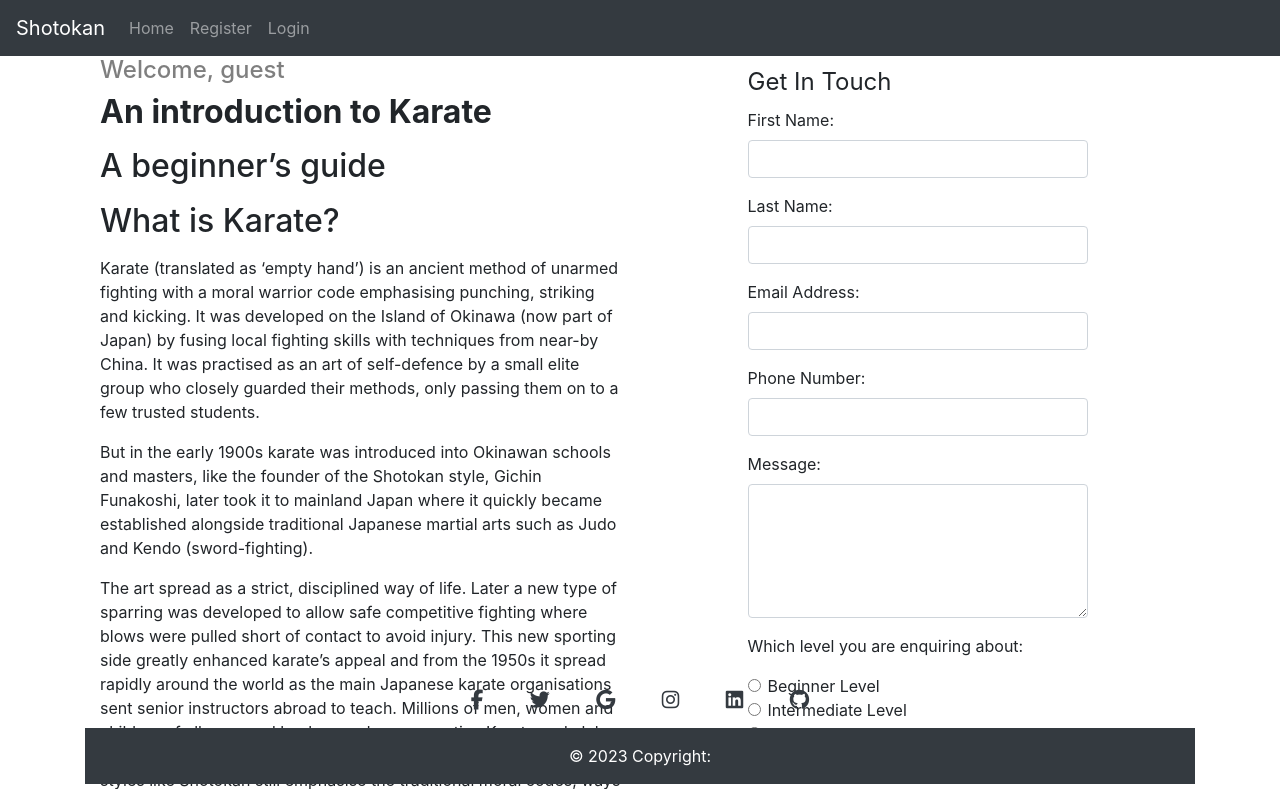
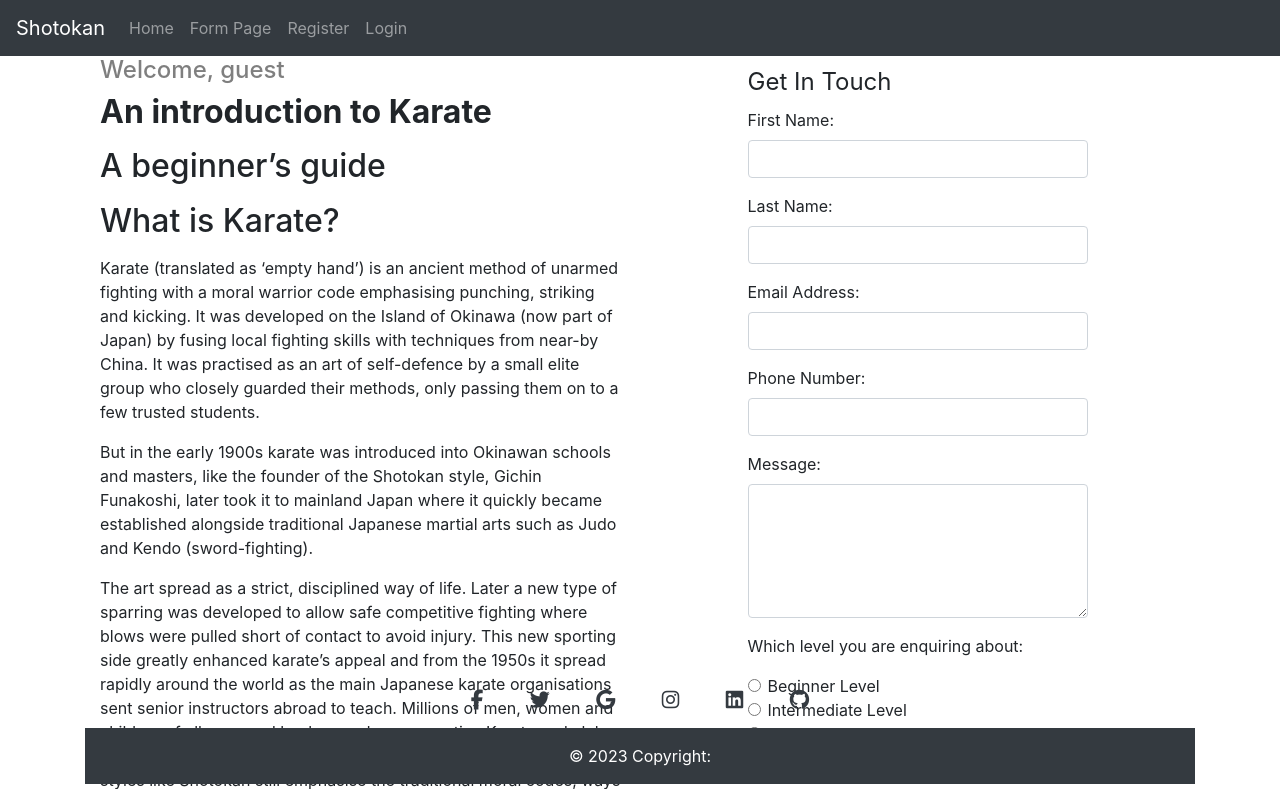
Before and after one commit to Shaga-Matula/pgcipp4, a Django app: page / in a window 1280 px wide. Shown: the top 789 px of the page. Run offline with Django 3.2, Linux system fonts and the light colour scheme; some libraries are stand-ins or nearby versions.

Commit message:
add form_page

```diff
--- a/shotokanapp/urls.py
+++ b/shotokanapp/urls.py
@@ -3,4 +3,5 @@ from django.urls import path
 
 urlpatterns = [
     path('', views.firstpage.as_view(), name="home"),
+    path('', views.form_page.as_view(), name="form_page"),
 ]
--- a/shotokanapp/views.py
+++ b/shotokanapp/views.py
@@ -12,3 +12,9 @@ class firstpage(View):
 
         }
         return render(request, 'index.html', context)
+
+
+class form_page(View):
+
+    def get(self, request, *args, **kwargs):
+        return render(request, 'form_page.html',)
--- a/templates/base.html
+++ b/templates/base.html
@@ -42,8 +42,12 @@
         <div class="collapse navbar-collapse" id="collapsibleNavbar">
             <ul class="navbar-nav">
                 <li class="nav-item">
-                    <!-- <a class="nav-link" href="#">Home</a> -->
+
                     <a class="nav-link" href="{% url 'home' %}">Home</a>
+                </li>
+                <li class="nav-item">
+
+                    <a class="nav-link" href="{% url 'form_page' %}">Form Page</a>
                 </li>
                 {% if user.is_authenticated %}
                 <li class="nav-item">
```
Also changed, not shown: templates/form_page.html (added, +8 -0 lines).
